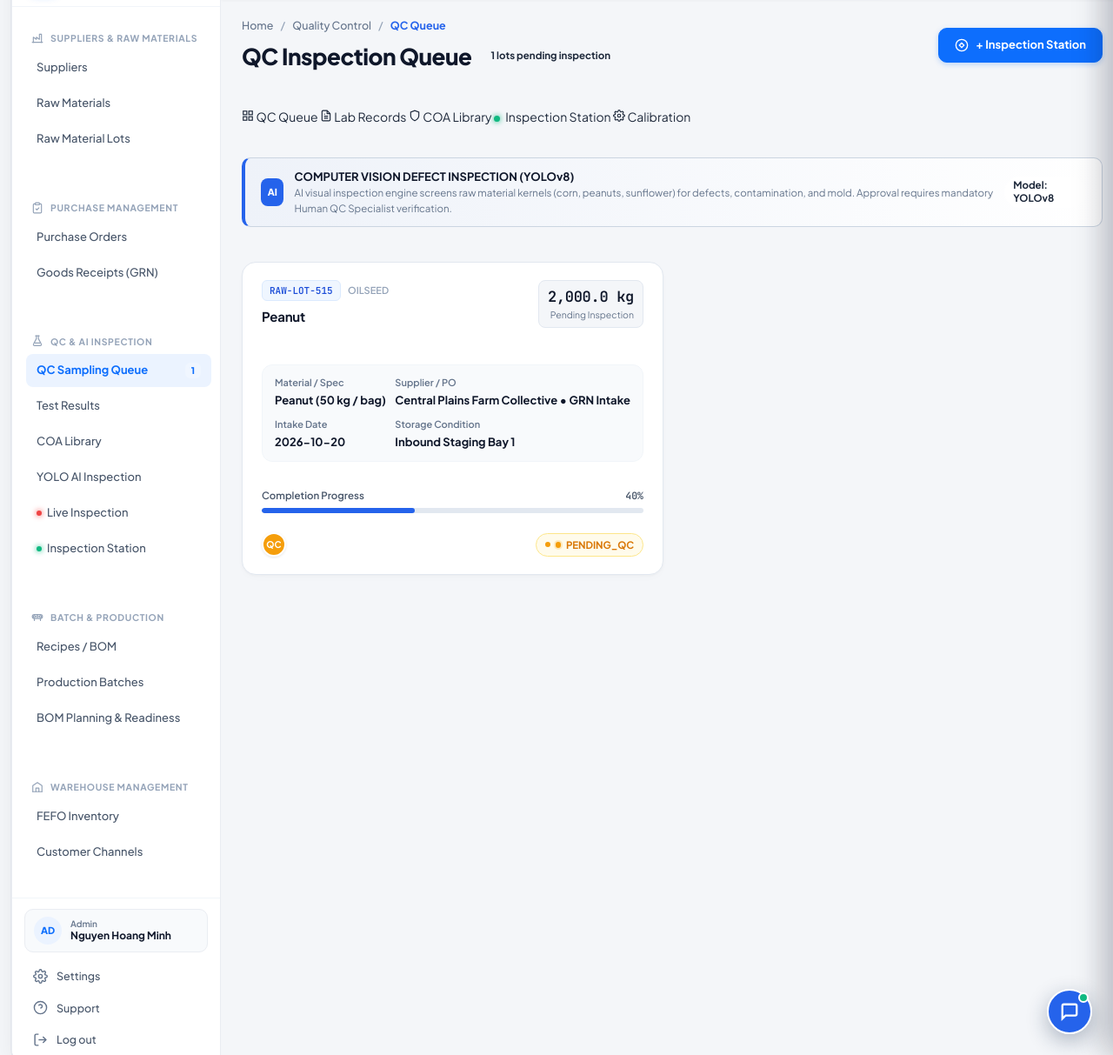
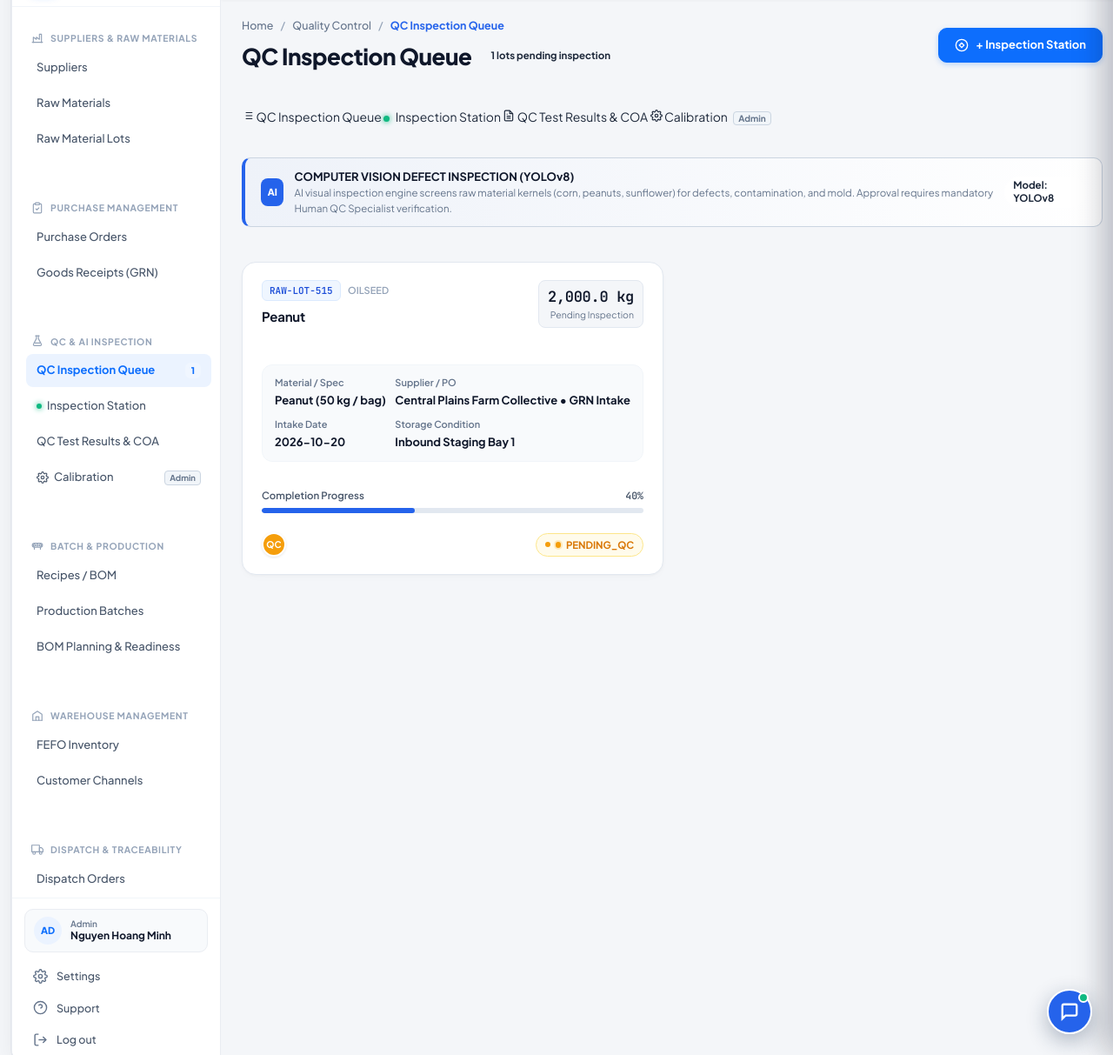
Before and after one commit to aronkoshy2004-crypto/ai-food-manufacturing-system, a Flask app: page /qc in a window 1280 px wide. Shown: the part 78-1291 px from the top of the page at 87% size. Run offline with Flask 3, Linux system fonts and the light colour scheme; the visitor is signed in with stand-in values (Sample User, id 1).

Commit message:
feat(qc): align sidebar and top tabs to 4-step flow and soft-hide duplicate COA link (Stage B)

```diff
--- a/routes/qc.py
+++ b/routes/qc.py
@@ -322,16 +322,16 @@ def index():
 
     view_titles = {
         'queue': 'QC Inspection Queue',
-        'tests': 'Lab Test Records',
-        'coa': 'COA Certificate Library',
+        'tests': 'QC Test Results & COA',
+        'coa': 'QC Test Results & COA',
         'ai-inspection': 'YOLOv8 AI Visual Quality Inspection',
         'live-inspection': 'Live Mobile Camera Inspection'
     }
 
     breadcrumbs = {
-        'queue': ["Home", "Quality Control", "QC Queue"],
-        'tests': ["Home", "Quality Control", "Lab Records"],
-        'coa': ["Home", "Quality Control", "COA Library"],
+        'queue': ["Home", "Quality Control", "QC Inspection Queue"],
+        'tests': ["Home", "Quality Control", "QC Test Results & COA"],
+        'coa': ["Home", "Quality Control", "QC Test Results & COA"],
         'ai-inspection': ["Home", "Quality Control", "AI Visual Inspection"],
         'live-inspection': ["Home", "Quality Control", "Live Mobile Inspection"]
     }
--- a/templates/base.html
+++ b/templates/base.html
@@ -177,43 +177,51 @@
             <span>QC & AI Inspection</span>
           </div>
           <div class="nav-group-items">
+            <!-- 1. QC Inspection Queue -->
             <a href="{{ url_for('qc.index', view='queue') }}"
-               class="nav-workflow-link {% if (current_module == 'qc' or request.blueprint == 'qc') and (active_view == 'queue' or not active_view) %}active{% endif %}"
-               title="QC Sampling Queue">
-              <span>QC Sampling Queue</span>
+               class="nav-workflow-link {% if (current_module == 'qc' or request.blueprint == 'qc') and request.endpoint == 'qc.index' and (active_view == 'queue' or not active_view) %}active{% endif %}"
+               title="QC Inspection Queue">
+              <span>QC Inspection Queue</span>
               {% if pending_qc_count and pending_qc_count > 0 %}
-                <span class="nav-badge-count">{{ pending_qc_count }}</span>
+                <span id="sidebarQcQueueBadge" class="nav-badge-count">{{ pending_qc_count }}</span>
               {% endif %}
             </a>
+
+            <!-- 2. Inspection Station -->
+            <a href="{{ url_for('qc.camera_station') }}"
+               class="nav-workflow-link {% if request.endpoint == 'qc.camera_station' or active_view == 'station' %}active{% endif %}"
+               title="Inspection Station (Webcam, Phone QR, Upload)">
+              <span style="display:inline-flex;align-items:center;gap:6px;">
+                <span style="display:inline-block;width:6px;height:6px;border-radius:50%;background:#10B981;box-shadow:0 0 6px #10B981;"></span>
+                Inspection Station
+              </span>
+            </a>
+
+            <!-- 3. QC Test Results & COA -->
             <a href="{{ url_for('qc.index', view='tests') }}"
-               class="nav-workflow-link {% if (current_module == 'qc' or request.blueprint == 'qc') and active_view == 'tests' %}active{% endif %}"
-               title="Lab Test Records">
-              <span>Test Results</span>
+               class="nav-workflow-link {% if (current_module == 'qc' or request.blueprint == 'qc') and request.endpoint == 'qc.index' and (active_view == 'tests' or active_view == 'coa') %}active{% endif %}"
+               title="QC Test Results & COA">
+              <span>QC Test Results & COA</span>
             </a>
+
+            <!-- SOFT-HIDDEN: Duplicate COA Library merged into QC Test Results & COA - to restore, uncomment this block
             <a href="{{ url_for('qc.index', view='coa') }}"
                class="nav-workflow-link {% if (current_module == 'qc' or request.blueprint == 'qc') and active_view == 'coa' %}active{% endif %}"
                title="Certificate of Analysis Library">
               <span>COA Library</span>
             </a>
-            <a href="{{ url_for('qc.index', view='ai-inspection') }}"
-               class="nav-workflow-link {% if (current_module == 'qc' or request.blueprint == 'qc') and active_view == 'ai-inspection' %}active{% endif %}"
-               title="YOLO Inspection Review">
-              <span>YOLO AI Inspection</span>
-            </a>
-            <a href="{{ url_for('qc.index', view='live-inspection') }}"
-               class="nav-workflow-link {% if (current_module == 'qc' or request.blueprint == 'qc') and active_view == 'live-inspection' %}active{% endif %}"
-               title="Live Inspection & QR Pairing">
-              <span style="display:inline-flex;align-items:center;gap:6px;">
-                <span style="display:inline-block;width:6px;height:6px;border-radius:50%;background:#EF4444;box-shadow:0 0 6px #EF4444;"></span>
-                Live Inspection
-              </span>
-            </a>
-            <a href="{{ url_for('qc.camera_station') }}"
-               class="nav-workflow-link {% if request.endpoint == 'qc.camera_station' or active_view == 'station' %}active{% endif %}"
-               title="Laptop Camera Inspection Station">
-              <span style="display:inline-flex;align-items:center;gap:6px;">
-                <span style="display:inline-block;width:6px;height:6px;border-radius:50%;background:#10B981;box-shadow:0 0 6px #10B981;"></span>
-                Inspection Station
+            -->
+
+            <!-- 4. Calibration (Admin / Advanced Tool) -->
+            <a href="{{ url_for('qc.calibration_page') }}"
+               class="nav-workflow-link {% if request.endpoint == 'qc.calibration_page' or active_view == 'calibration' %}active{% endif %}"
+               title="Lab Colour Screening Calibration (Admin Tool)">
+              <span style="display:inline-flex;align-items:center;justify-content:space-between;width:100%;">
+                <span style="display:inline-flex;align-items:center;gap:6px;">
+                  <svg width="14" height="14" viewBox="0 0 24 24" fill="none" stroke="currentColor" stroke-width="2"><circle cx="12" cy="12" r="3"></circle><path d="M19.4 15a1.65 1.65 0 0 0 .33 1.82l.06.06a2 2 0 0 1 0 2.83 2 2 0 0 1-2.83 0l-.06-.06a1.65 1.65 0 0 0-1.82-.33 1.65 1.65 0 0 0-1 1.51V21a2 2 0 0 1-2 2 2 2 0 0 1-2-2v-.09A1.65 1.65 0 0 0 9 19.4a1.65 1.65 0 0 0-1.82.33l-.06.06a2 2 0 0 1-2.83 0 2 2 0 0 1 0-2.83l.06-.06a1.65 1.65 0 0 0 .33-1.82 1.65 1.65 0 0 0-1.51-1H3a2 2 0 0 1-2-2 2 2 0 0 1 2-2h.09A1.65 1.65 0 0 0 4.6 9a1.65 1.65 0 0 0-.33-1.82l-.06-.06a2 2 0 0 1 0-2.83 2 2 0 0 1 2.83 0l.06.06a1.65 1.65 0 0 0 1.82.33H9a1.65 1.65 0 0 0 1-1.51V3a2 2 0 0 1 2-2 2 2 0 0 1 2 2v.09a1.65 1.65 0 0 0 1 1.51 1.65 1.65 0 0 0 1.82-.33l.06-.06a2 2 0 0 1 2.83 0 2 2 0 0 1 0 2.83l-.06.06a1.65 1.65 0 0 0-.33 1.82V9a1.65 1.65 0 0 0 1.51 1H21a2 2 0 0 1 2 2 2 2 0 0 1-2 2h-.09a1.65 1.65 0 0 0-1.51 1z"></path></svg>
+                  Calibration
+                </span>
+                <span class="nav-badge-pill" style="font-size:9.5px;background:#F1F5F9;color:#64748B;padding:1px 5px;border-radius:4px;border:1px solid #CBD5E1;font-weight:700;">Admin</span>
               </span>
             </a>
           </div>
--- a/templates/qc.html
+++ b/templates/qc.html
@@ -41,45 +41,48 @@
 <!-- View Switcher Tabs -->
 <div class="view-switcher-strip" style="display:flex;justify-content:space-between;align-items:center;margin-bottom:16px;">
   <div class="view-pill-group">
+    <!-- 1. QC Inspection Queue -->
     <a href="{{ url_for('qc.index', view='queue') }}"
-       class="view-pill-btn {% if active_view == 'queue' or not active_view %}active{% endif %}">
-      <svg width="14" height="14" viewBox="0 0 24 24" fill="none" stroke="currentColor" stroke-width="2"><rect x="3" y="3" width="7" height="7"></rect><rect x="14" y="3" width="7" height="7"></rect><rect x="14" y="14" width="7" height="7"></rect><rect x="3" y="14" width="7" height="7"></rect></svg>
-      <span>QC Queue</span>
+       class="view-pill-btn {% if active_view == 'queue' or not active_view %}active{% endif %}"
+       title="QC Inspection Queue">
+      <svg width="14" height="14" viewBox="0 0 24 24" fill="none" stroke="currentColor" stroke-width="2"><line x1="8" y1="6" x2="21" y2="6"></line><line x1="8" y1="12" x2="21" y2="12"></line><line x1="8" y1="18" x2="21" y2="18"></line><line x1="3" y1="6" x2="3.01" y2="6"></line><line x1="3" y1="12" x2="3.01" y2="12"></line><line x1="3" y1="18" x2="3.01" y2="18"></line></svg>
+      <span>QC Inspection Queue</span>
     </a>
+
+    <!-- 2. Inspection Station -->
+    <a href="{{ url_for('qc.camera_station') }}"
+       class="view-pill-btn {% if active_view == 'station' or request.endpoint == 'qc.camera_station' %}active{% endif %}"
+       style="{% if active_view == 'station' or request.endpoint == 'qc.camera_station' %}background:#0F172A;color:#FFFFFF;border-color:#0F172A;{% endif %}"
+       title="Inspection Station (Webcam, Phone QR, Upload)">
+      <span style="display:inline-block;width:7px;height:7px;border-radius:50%;background:#10B981;box-shadow:0 0 6px #10B981;margin-right:4px;"></span>
+      <span>Inspection Station</span>
+    </a>
+
+    <!-- 3. QC Test Results & COA -->
     <a href="{{ url_for('qc.index', view='tests') }}"
-       class="view-pill-btn {% if active_view == 'tests' %}active{% endif %}">
+       class="view-pill-btn {% if active_view == 'tests' or active_view == 'coa' %}active{% endif %}"
+       title="QC Test Results & Certificate of Analysis">
       <svg width="14" height="14" viewBox="0 0 24 24" fill="none" stroke="currentColor" stroke-width="2"><path d="M14 2H6a2 2 0 0 0-2 2v16a2 2 0 0 0 2 2h12a2 2 0 0 0 2-2V8z"></path><polyline points="14 2 14 8 20 8"></polyline><line x1="16" y1="13" x2="8" y2="13"></line><line x1="16" y1="17" x2="8" y2="17"></line><polyline points="10 9 9 9 8 9"></polyline></svg>
-      <span>Lab Records</span>
+      <span>QC Test Results & COA</span>
     </a>
+
+    <!-- SOFT-HIDDEN: Duplicate COA Library merged into QC Test Results & COA - to restore, uncomment this block
     <a href="{{ url_for('qc.index', view='coa') }}"
-       class="view-pill-btn {% if active_view == 'coa' %}active{% endif %}">
+       class="view-pill-btn {% if active_view == 'coa' %}active{% endif %}"
+       title="Certificate of Analysis Library">
       <svg width="14" height="14" viewBox="0 0 24 24" fill="none" stroke="currentColor" stroke-width="2"><path d="M12 22s8-4 8-10V5l-8-3-8 3v7c0 6 8 10 8 10z"></path></svg>
       <span>COA Library</span>
     </a>
-    <!-- SOFT-HIDDEN: Unified into ONE Inspection Station (/qc/camera-station) - to restore, uncomment this block
-    <a href="{{ url_for('qc.index', view='ai-inspection') }}"
-       class="view-pill-btn {% if active_view == 'ai-inspection' %}active{% endif %}">
-      <svg width="14" height="14" viewBox="0 0 24 24" fill="none" stroke="currentColor" stroke-width="2"><circle cx="12" cy="12" r="10"></circle><polygon points="12 8 8 12 12 16 16 12 12 8"></polygon></svg>
-      <span>AI Visual Inspection (YOLOv8)</span>
-    </a>
-    <a href="{{ url_for('qc.index', view='live-inspection') }}"
-       class="view-pill-btn {% if active_view == 'live-inspection' %}active{% endif %}"
-       style="{% if active_view == 'live-inspection' %}background:#0F172A;color:#FFFFFF;border-color:#0F172A;{% endif %}">
-      <span class="live-pulse-dot" style="margin-right:4px;"></span>
-      <span>Live Inspection (Phone QR)</span>
-    </a>
     -->
-    <a href="{{ url_for('qc.camera_station') }}"
-       class="view-pill-btn {% if active_view == 'station' %}active{% endif %}"
-       style="{% if active_view == 'station' %}background:#0F172A;color:#FFFFFF;border-color:#0F172A;{% endif %}">
-      <span style="display:inline-block;width:7px;height:7px;border-radius:50%;background:#10B981;box-shadow:0 0 6px #10B981;margin-right:4px;"></span>
-      <span>Inspection Station</span>
-    </a>
+
+    <!-- 4. Calibration (Admin / Advanced Tool) -->
     <a href="{{ url_for('qc.calibration_page') }}"
-       class="view-pill-btn {% if active_view == 'calibration' %}active{% endif %}"
-       style="{% if active_view == 'calibration' %}background:#0F172A;color:#FFFFFF;border-color:#0F172A;{% endif %}">
+       class="view-pill-btn {% if active_view == 'calibration' or request.endpoint == 'qc.calibration_page' %}active{% endif %}"
+       style="{% if active_view == 'calibration' or request.endpoint == 'qc.calibration_page' %}background:#0F172A;color:#FFFFFF;border-color:#0F172A;{% endif %}"
+       title="Lab Colour Threshold Calibration (Admin Tool)">
       <svg width="14" height="14" viewBox="0 0 24 24" fill="none" stroke="currentColor" stroke-width="2"><circle cx="12" cy="12" r="3"></circle><path d="M19.4 15a1.65 1.65 0 0 0 .33 1.82l.06.06a2 2 0 0 1 0 2.83 2 2 0 0 1-2.83 0l-.06-.06a1.65 1.65 0 0 0-1.82-.33 1.65 1.65 0 0 0-1 1.51V21a2 2 0 0 1-2 2 2 2 0 0 1-2-2v-.09A1.65 1.65 0 0 0 9 19.4a1.65 1.65 0 0 0-1.82.33l-.06.06a2 2 0 0 1-2.83 0 2 2 0 0 1 0-2.83l.06-.06a1.65 1.65 0 0 0 .33-1.82 1.65 1.65 0 0 0-1.51-1H3a2 2 0 0 1-2-2 2 2 0 0 1 2-2h.09A1.65 1.65 0 0 0 4.6 9a1.65 1.65 0 0 0-.33-1.82l-.06-.06a2 2 0 0 1 0-2.83 2 2 0 0 1 2.83 0l.06.06a1.65 1.65 0 0 0 1.82.33H9a1.65 1.65 0 0 0 1-1.51V3a2 2 0 0 1 2-2 2 2 0 0 1 2 2v.09a1.65 1.65 0 0 0 1 1.51 1.65 1.65 0 0 0 1.82-.33l.06-.06a2 2 0 0 1 2.83 0 2 2 0 0 1 0 2.83l-.06.06a1.65 1.65 0 0 0-.33 1.82V9a1.65 1.65 0 0 0 1.51 1H21a2 2 0 0 1 2 2 2 2 0 0 1-2 2h-.09a1.65 1.65 0 0 0-1.51 1z"></path></svg>
       <span>Calibration</span>
+      <span style="font-size:10px;background:#F1F5F9;color:#64748B;padding:1px 5px;border-radius:4px;border:1px solid #CBD5E1;font-weight:700;margin-left:4px;">Admin</span>
     </a>
   </div>
 </div>
```
